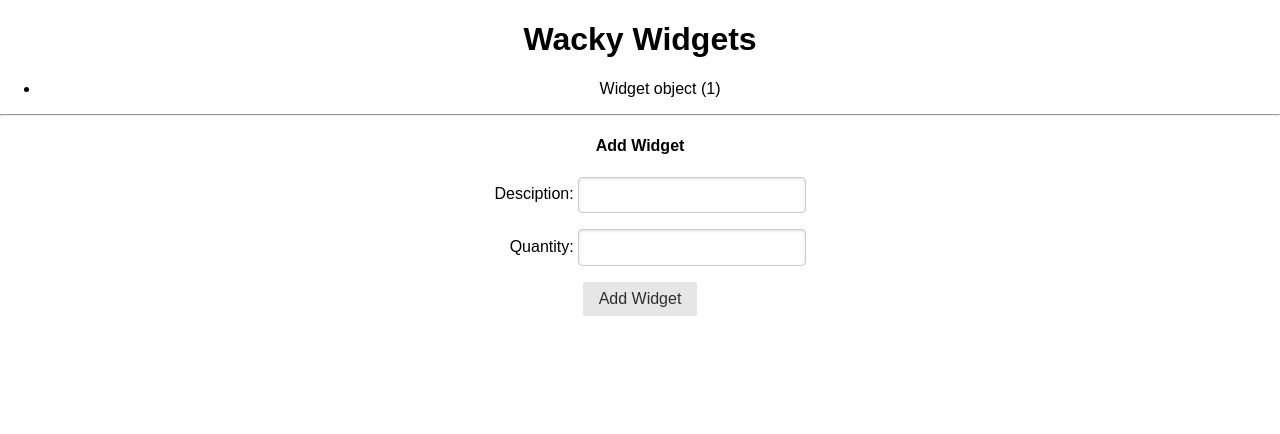
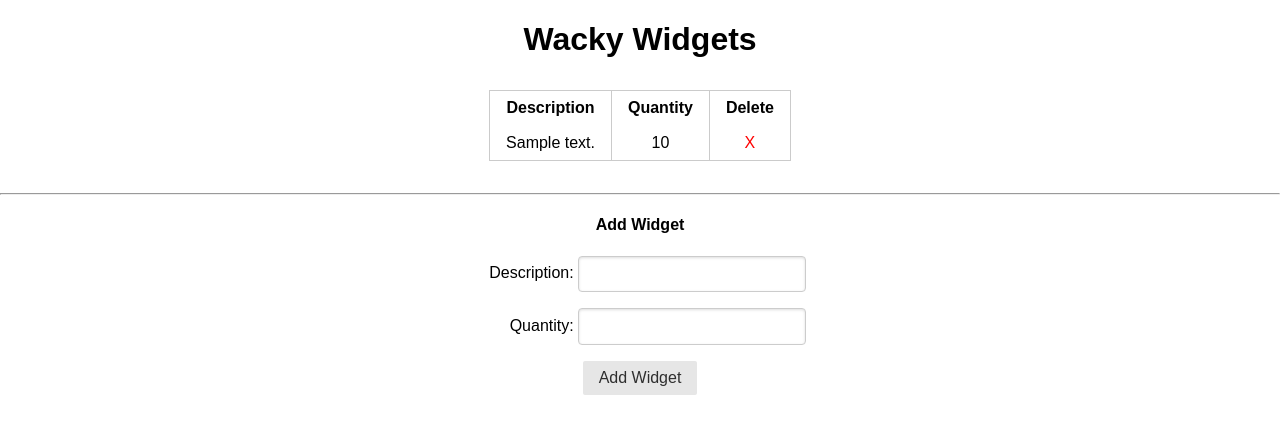
Before and after one commit to Jazmin-Ewers/widgets, a Django app: page / in a window 1280 px wide. Shown: the top 434 px of the page. Run offline with Django 3.2, Linux system fonts and the light colour scheme; tables that the repository leaves empty hold one stand-in row (values such as "Sample post"); some libraries are stand-ins or nearby versions.

Commit message:
Complete Step 3.4

```diff
--- a/main_app/models.py
+++ b/main_app/models.py
@@ -1,4 +1,5 @@
 from django.db import models
+from django.urls import reverse
 
 # Create your models here.
 
@@ -7,5 +8,8 @@ from django.db import models
 # quantity - an IntegerField
 
 class Widget(models.Model):
-    desciption = models.CharField(max_length=200)
+    description = models.CharField(max_length=200)
     quantity = models.IntegerField()
+
+    def get_absolute_url(self):
+        return reverse('index')
--- a/main_app/static/css/style.css
+++ b/main_app/static/css/style.css
@@ -7,3 +7,11 @@ label {
     width: 100px;
     text-align: right;
 }
+table {
+    margin: 2rem auto;
+}
+
+table a {
+    color: red;
+    text-decoration: none;
+}
--- a/main_app/templates/index.html
+++ b/main_app/templates/index.html
@@ -15,11 +15,20 @@
     {% if widgets|length == 0 %}
         <h3>No Widgets Exist</h3>
     {% else %}
-        <ul>
+        <table class="pure-table pure-table-striped">
+            <tr>
+                <th> Description</th>
+                <th> Quantity </th>
+                <th> Delete </th>
+            </tr>
             {% for widget in widgets %}
-            <li>{{ widget }}</li>
+            <tr>
+                <td> {{ widget.description }} </td>
+                <td> {{ widget.quantity }}</td>
+                <td> <a href="">X</a> </td>
+            </tr>
             {% endfor %}
-        </ul>
+        </table>
     {% endif %}
     <hr>
     <h4>Add Widget</h4>
--- a/main_app/views.py
+++ b/main_app/views.py
@@ -1,4 +1,3 @@
-from re import L
 from django.shortcuts import render, redirect
 from django.views.generic.edit import CreateView
 from .models import Widget
```
Also changed, not shown: main_app/templates/main_app/widget_form.html (deleted, +0 -7 lines), main_app/migrations/0002_rename_desciption_widget_description.py (added).
